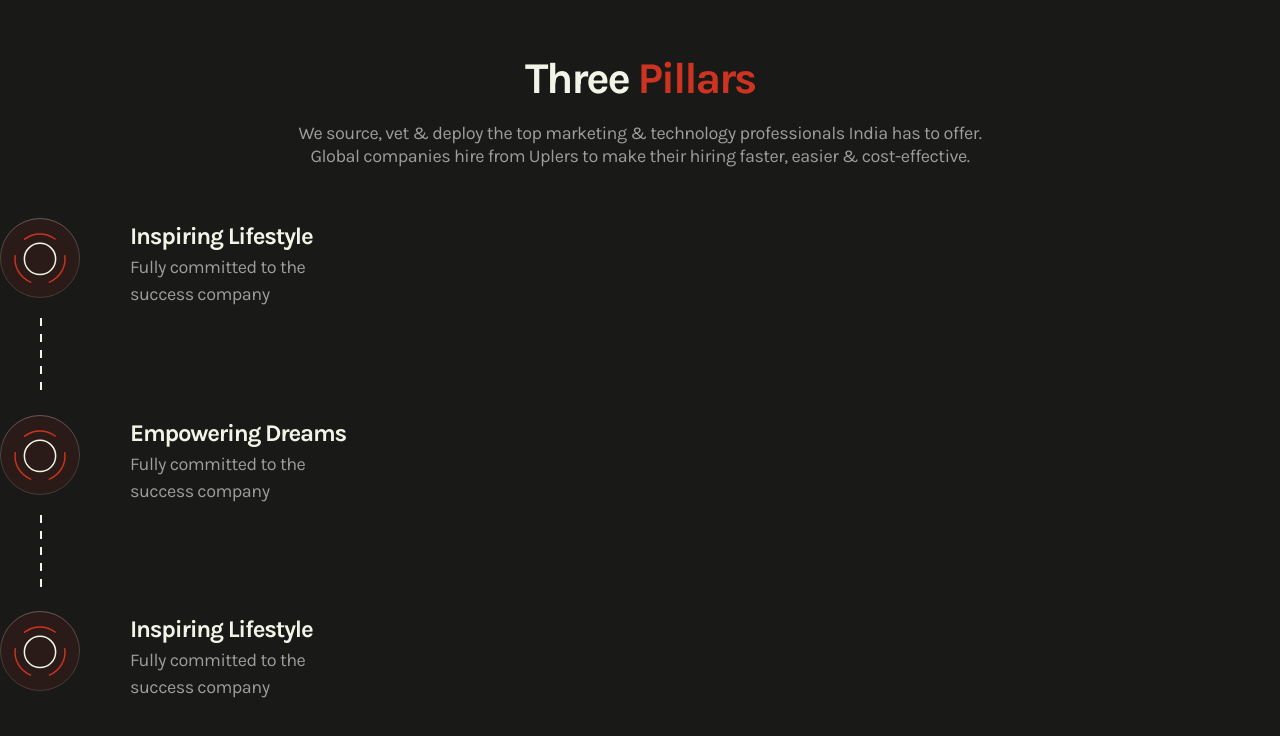
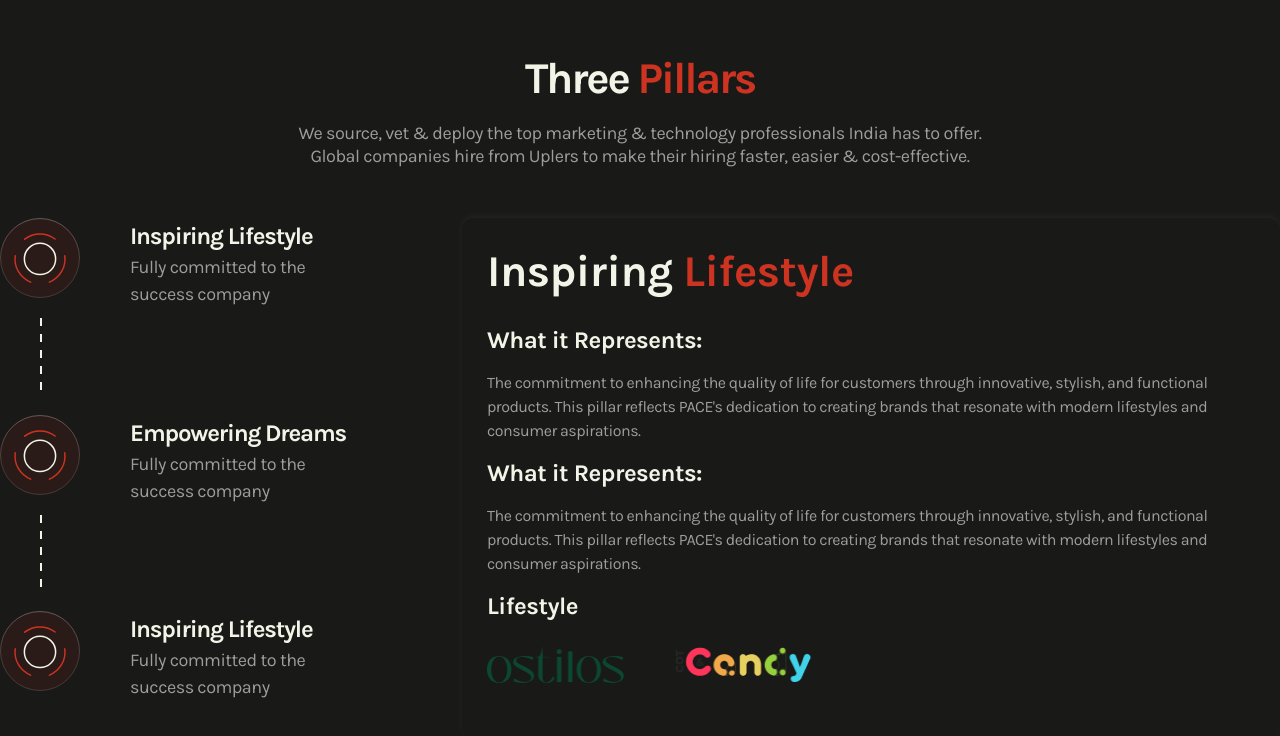
Before and after one commit to TarunRajpurohit123/pace-bussiness-website, a Next.js app in the folder pace-website/: page / in a window 1280 px wide. Shown: the top 736 px of the page. Built offline with nearby package versions, Linux system fonts and the light colour scheme.

Commit message:
home three pillar section done

```diff
--- a/pace-website/src/app/components/HomeThreePillar.jsx
+++ b/pace-website/src/app/components/HomeThreePillar.jsx
@@ -66,7 +66,49 @@ export default function HomeThreePillar() {
             </div>
             {/* pillar 2 end */}
           </div>
-          <div className="threepillar__right"></div>
+
+          {/* three pillar right goes here */}
+          <div className="threepillar__right">
+            <h1>
+              Inspiring <span>Lifestyle</span>
+            </h1>
+            <div className="threeMainContent">
+              {/* first */}
+              <div className="content">
+                <h2>What it Represents: </h2>
+                <p>
+                  The commitment to enhancing the quality of life for customers
+                  through innovative, stylish, and functional products. This
+                  pillar reflects PACE's dedication to creating brands that
+                  resonate with modern lifestyles and consumer aspirations.
+                </p>
+              </div>
+              {/* second */}
+              <div className="content mt-[1.5rem]">
+                <h2>What it Represents: </h2>
+                <p>
+                  The commitment to enhancing the quality of life for customers
+                  through innovative, stylish, and functional products. This
+                  pillar reflects PACE's dedication to creating brands that
+                  resonate with modern lifestyles and consumer aspirations.
+                </p>
+              </div>
+              {/* third */}
+              <div className="content mt-[1.5rem]">
+                <h2>Lifestyle </h2>
+                <div className="mt-[2.5rem] flex items-center">
+                  <Image src="/ostiloslogo2.png" width="137" height="36" />
+                  <Image
+                    src="/cotncandylogo.png"
+                    className="ml-[5rem]"
+                    width="138"
+                    height="36"
+                  />
+                </div>
+              </div>
+            </div>
+          </div>
+          {/* three pillar right end here */}
         </main>
       </section>
     </>
--- a/pace-website/src/app/globals.css
+++ b/pace-website/src/app/globals.css
@@ -875,3 +875,44 @@ option:hover {
 .threepillar__main {
   margin-top: 5rem;
 }
+
+.threepillar__right {
+  width: 81.8rem;
+  height: 52rem;
+  padding: 2.5rem;
+  border-radius: 1.2rem;
+  box-shadow: 0px 4px 8px 0px #f7f7f70d;
+  box-shadow: 0px -2px 8px 0px #f7f7f70d;
+}
+.threepillar__main {
+  display: flex;
+  justify-content: space-between;
+}
+.threepillar__right > h1 {
+  color: #f1f4e6;
+  font-size: 4.4rem;
+  font-weight: 700;
+  line-height: 5.7rem;
+  text-align: left;
+}
+.threepillar__right > h1 > span {
+  color: var(--red);
+}
+.threeMainContent {
+  margin-top: 2.5rem;
+}
+.threeMainContent > .content > h2 {
+  font-size: 2.4rem;
+  font-weight: 700;
+  line-height: 3.1rem;
+  text-align: left;
+  color: #f1f4e6;
+}
+.threeMainContent > .content > p {
+  font-size: 1.6rem;
+  font-weight: 400;
+  line-height: 2.4rem;
+  text-align: left;
+  color: var(--gray_400);
+  margin-top: 1.5rem;
+}
```
Also changed, not shown: pace-website/public/cotncandylogo.png (added), pace-website/public/ostiloslogo2.png (added).
